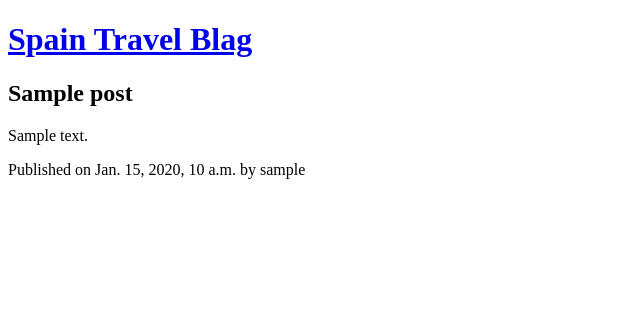
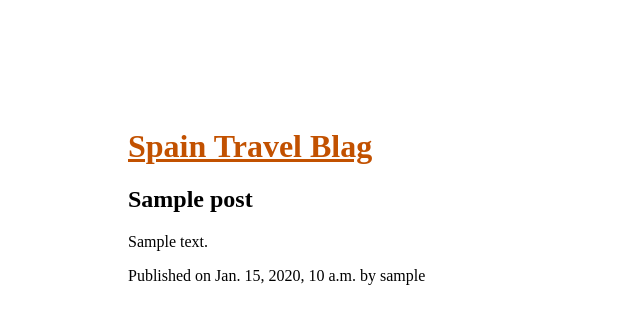
Before and after one commit to assert-justice/blag, a Django app: page /post/1/ in a window 1280 px wide. Shown: the top 324 px of the page, without its empty margins (0-640 px from the left). Run offline with Django 3.2, Linux system fonts and the light colour scheme; tables that the repository leaves empty hold one stand-in row (values such as "Sample post"); some libraries are stand-ins or nearby versions.

Commit message:
added css. yaaaay

```diff
--- a/blog/models.py
+++ b/blog/models.py
@@ -6,6 +6,7 @@ from django.utils import timezone
 class Post(models.Model):
     author = models.ForeignKey(settings.AUTH_USER_MODEL, on_delete=models.CASCADE)
     title = models.CharField(max_length=200)
+    blurb = models.CharField(max_length=200)
     text = models.TextField()
     created_date = models.DateTimeField(default=timezone.now)
     published_date = models.DateTimeField(blank=True, null=True)
@@ -21,4 +22,4 @@ class Image(models.Model):
     image = models.ImageField(upload_to='images')
 
     def __str__(self):
-        return self.title
+        return self.image.name
--- /dev/null
+++ b/blog/static/css/blog.css
@@ -0,0 +1,11 @@
+body{
+    margin: 10%;
+}
+
+img{
+    width: 100%;
+}
+
+h1 a, h2 a {
+    color: #C25100;
+}
--- a/blog/templates/blog/base.html
+++ b/blog/templates/blog/base.html
@@ -3,6 +3,7 @@
 <html>
     <head>
         <title>Spain Travel Blag</title>
+        <link rel="stylesheet" href="{% static 'css/blog.css' %}">
     </head>
     <body>
         <header class="page-header">
```
Also changed, not shown: blog/templates/blog/post_list.html (+7 -4 lines), blog/migrations/0005_post_blurb.py (added).
